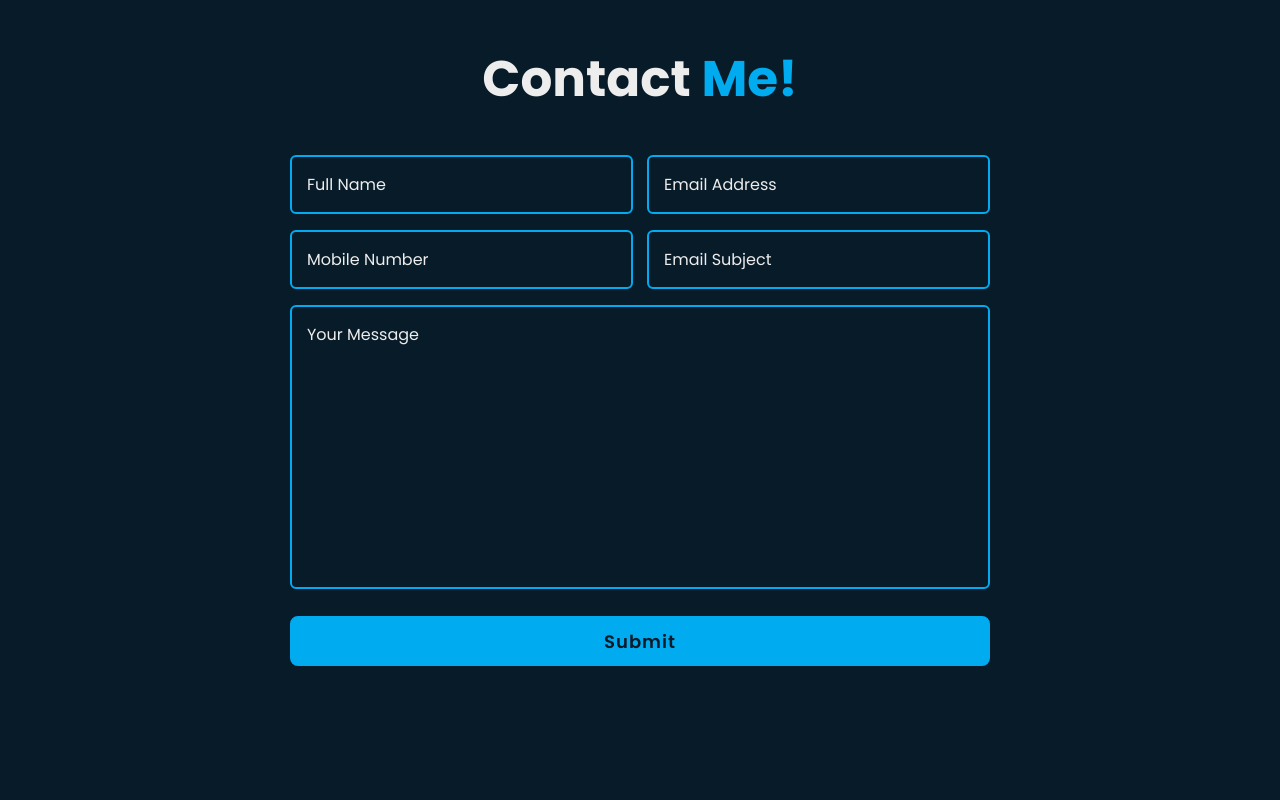
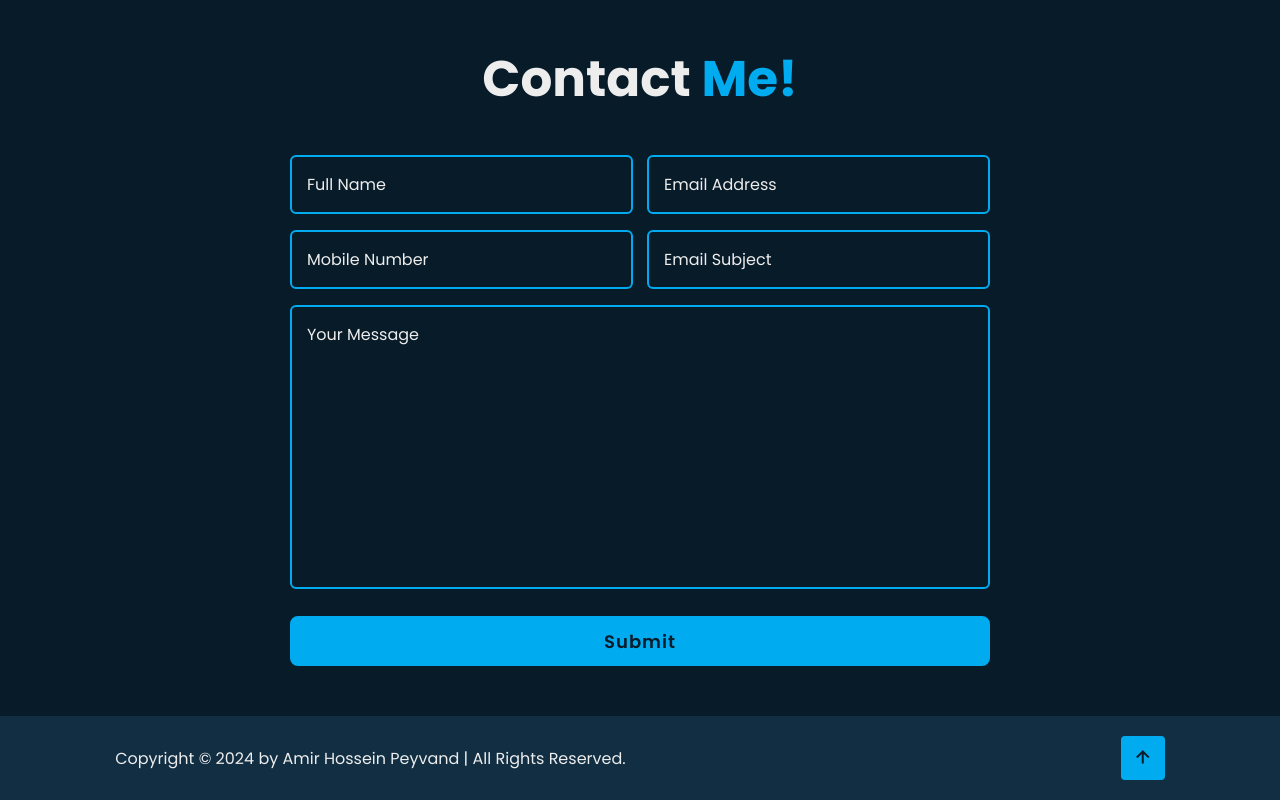
Before and after one commit to amirhossein-peyvand/portfolio-website, a website: page index.html in a window 1280 px wide. Shown: the part 3202-4002 px from the top of the page. Before the commit the page ends 3918 px from the top, so only its background shows below. Drawn offline with nearby package versions, Linux system fonts and the light colour scheme.

Commit message:
Building and styling the footer section of website

```diff
--- a/css/style.scss
+++ b/css/style.scss
@@ -16,8 +16,7 @@ $text-color: #ededed;
   text-decoration: none;
 }
 
-// utility class
-
+// utility styles
 h3 {
   span {
     color: $main-color;
@@ -617,5 +616,63 @@ html {
         }
       }
     }
+
+    footer {
+      align-items: center;
+      background-color: $second-bg-color;
+      display: flex;
+      flex-wrap: wrap;
+      justify-content: space-between;
+      padding: 2rem 9%;
+
+      .footer-text {
+        p {
+          font-size: 1.6rem;
+        }
+      }
+
+      .footer-iconTop {
+        a {
+          align-items: center;
+          background-color: $main-color;
+          border-radius: 0.4rem;
+          border: 0.2rem solid $main-color;
+          display: inline-flex;
+          justify-content: center;
+          overflow: hidden;
+          padding: 0.8rem;
+          position: relative;
+          z-index: 1;
+
+          &::before {
+            background-color: $second-bg-color;
+            content: "";
+            height: 100%;
+            left: 0;
+            position: absolute;
+            top: 0;
+            transition: 0.5s;
+            width: 0;
+            z-index: -1;
+          }
+
+          &:hover::before {
+            width: 100%;
+          }
+
+          &:hover {
+            i {
+              color: $main-color;
+            }
+          }
+
+          i {
+            color: $bg-color;
+            font-size: 2.4rem;
+            transition: 0.5s;
+          }
+        }
+      }
+    }
   }
 }
--- a/index.html
+++ b/index.html
@@ -285,6 +285,19 @@
       </section>
     </main>
 
+    <!-- footer design section -->
+    <footer class="footer">
+      <div class="footer-text">
+        <p>
+          Copyright &copy; 2024 by Amir Hossein Peyvand | All Rights Reserved.
+        </p>
+      </div>
+
+      <div class="footer-iconTop">
+        <a href="#"><i class="bx bx-up-arrow-alt"></i></a>
+      </div>
+    </footer>
+
     <script src="script.js"></script>
   </body>
 </html>
```
Also changed, not shown: css/style.css, 1 other file.
